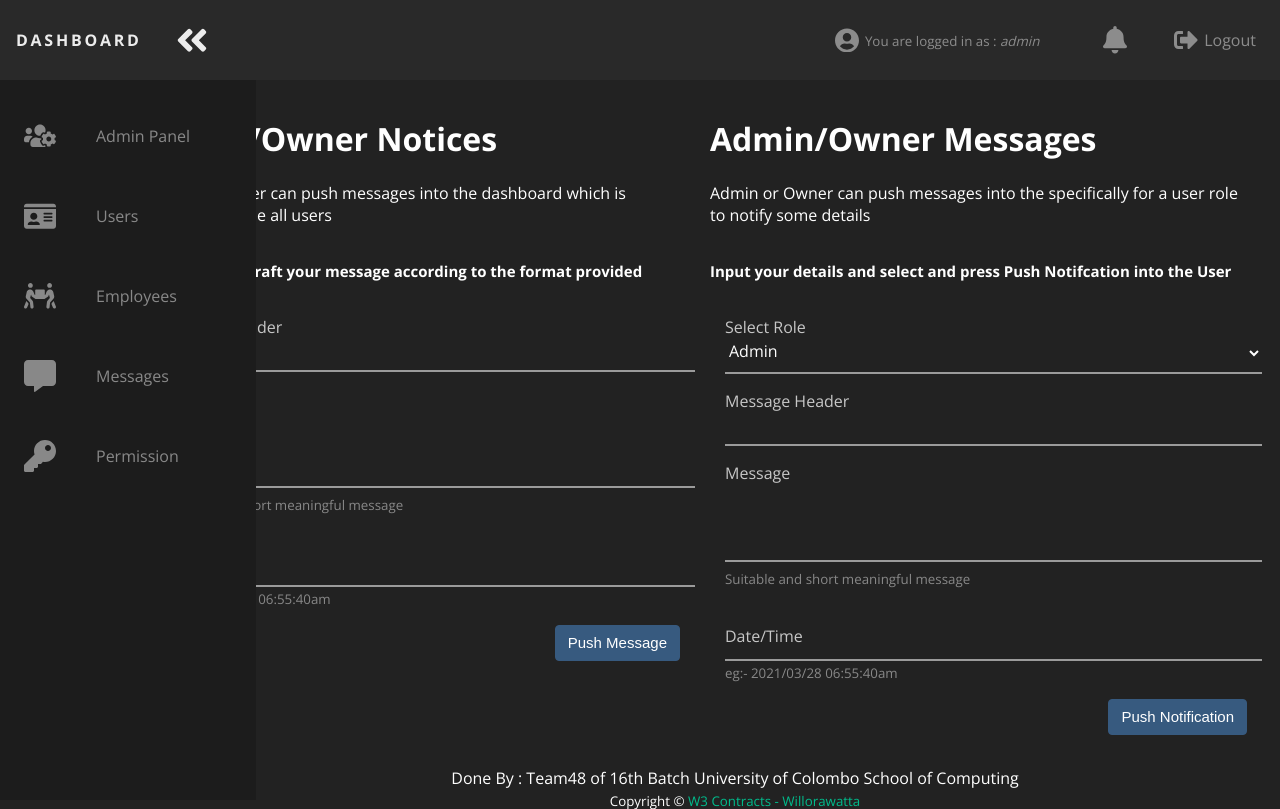
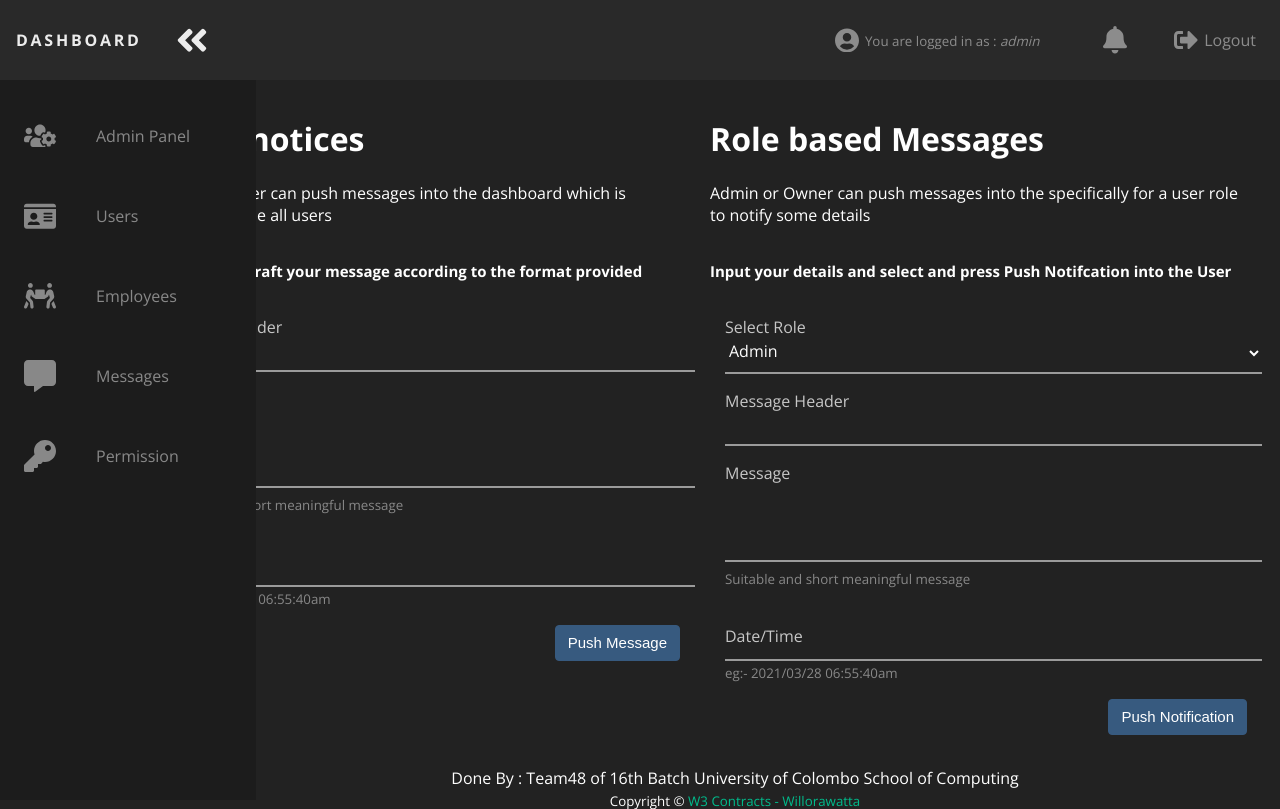
Before and after one commit to Group-48-W3/W3, a PHP site: page /W3-1/view/user/userNotification.php in a window 1280 px wide. Shown: the top 809 px of the page. Run offline with PHP 8.4, Linux system fonts and the light colour scheme; the visitor is signed in with stand-in values (Sample User, id 1); data comes from the database, SQL or seed files in the repository; some libraries are stand-ins or nearby versions.

Commit message:
change notification topics

```diff
--- a/view/user/userNotification.php
+++ b/view/user/userNotification.php
@@ -21,7 +21,7 @@ if(isset($_POST['noticeMsg']))
 <div class="container">
     <div class="row">
         <div class="col">
-            <h1>Admin/Owner Notices</h1>
+            <h1>Public notices</h1>
             <p>Admin or Owner can push messages into the dashboard which is important to the all users</p>
             <h6>Here you can draft your message according to the format provided</h6>
             <form method="post" action="<?php echo $_SERVER['PHP_SELF'] ?>">
@@ -45,7 +45,7 @@ if(isset($_POST['noticeMsg']))
             </form>
         </div>
         <div class="col">
-            <h1>Admin/Owner Messages</h1>
+            <h1>Role based Messages</h1>
             <p>Admin or Owner can push messages into the specifically for a user role to notify some details</p>
             <h6>Input your details and select and press Push Notifcation into the User</h6>
             <form action="">
```
